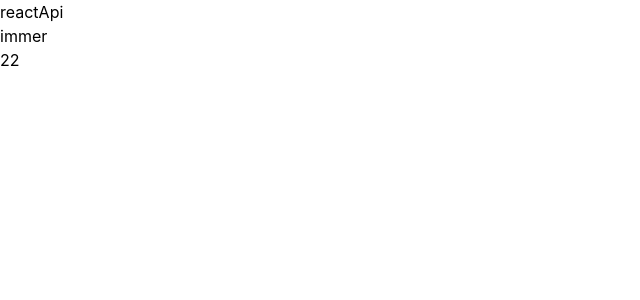
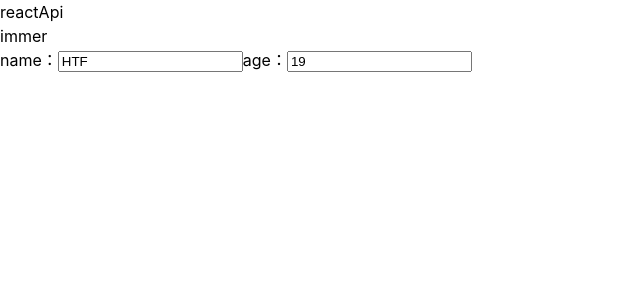
Before and after one commit to TengFeiHao/react-admin, a React (Vite) app: page /reactApi/immer in a window 1280 px wide. Shown: the top 300 px of the page, without its empty margins (0-640 px from the left). Built offline with nearby package versions, Linux system fonts and the light colour scheme.

Commit message:
fix(immer): 原理

```diff
--- a/src/router/index.tsx
+++ b/src/router/index.tsx
@@ -3,7 +3,7 @@ import { lazy, Suspense } from 'react'
 
 const LayoutPage = lazy(() => import('@/views/LayoutPage'))
 const ReactApi = lazy(() => import('@/views/reactApi/ReactApi'))
-const UseImmer = lazy(() => import('@/views/reactApi/immer/UseImmer'))
+const UseImmerPage = lazy(() => import('@/views/reactApi/immer/UseImmerPage'))
 
 const RoterConfig = () => {
   return useRoutes([
@@ -17,7 +17,7 @@ const RoterConfig = () => {
           children: [
             {
               path: 'immer',
-              element: <Suspense><UseImmer/></Suspense>
+              element: <Suspense><UseImmerPage/></Suspense>
             }
           ]
         }
--- a/src/views/reactApi/immer/UseImmer.tsx
+++ /dev/null
@@ -1,3 +0,0 @@
-export default function UseImmer() {
-  return <div>22</div>
-}
--- /dev/null
+++ b/src/views/reactApi/immer/UseImmerPage.tsx
@@ -0,0 +1,44 @@
+/**
+ * 由 Immer 提供的 draft 是一种特殊类型的对象，被称为 Proxy，它会记录你用它所进行的操作。
+ * 这就是你能够随心所欲地直接修改对象的原因所在！
+ * 从原理上说，Immer 会弄清楚 draft 对象的哪些部分被改变了，并会依照你的修改创建出一个全新的对象。
+ * 为什么在 React 中不推荐直接修改 state？
+ * 1.调试：如果你使用 console.log 并且不直接修改 state，你之前日志中的 state 的值就不会被新的 state 变化所影响。这样你就可以清楚地看到两次渲染之间 state 的值发生了什么变化
+ * 2.优化：React 常见的 优化策略 依赖于如果之前的 props 或者 state 的值和下一次相同就跳过渲染。如果你从未直接修改 state ，那么你就可以很快看到 state 是否发生了变化。如果 prevObj === obj，那么你就可以肯定这个对象内部并没有发生改变。
+ * 3.新功能：我们正在构建的 React 的新功能依赖于 state 被 像快照一样看待 的理念。如果你直接修改 state 的历史版本，可能会影响你使用这些新功能。
+ * 4.需求变更：有些应用功能在不出现任何修改的情况下会更容易实现，比如实现撤销/恢复、展示修改历史，或是允许用户把表单重置成某个之前的值。这是因为你可以把 state 之前的拷贝保存到内存中，并适时对其进行再次使用。如果一开始就用了直接修改 state 的方式，那么后面要实现这样的功能就会变得非常困难。
+ * 5.更简单的实现：React 并不依赖于 mutation ，所以你不需要对对象进行任何特殊操作。它不需要像很多“响应式”的解决方案一样去劫持对象的属性、总是用代理把对象包裹起来，或者在初始化时做其他工作。这也是为什么 React 允许你把任何对象存放在 state 中——不管对象有多大——而不会造成有任何额外的性能或正确性问题的原因。
+ */
+import type { ChangeEvent } from 'react'
+import { useImmer } from 'use-immer'
+
+export default function UseImmerPage() {
+  const [person, setPerson] = useImmer({
+    name: "HTF",
+    introduce: {
+      age: "19"
+    }
+  })
+  const handleNamChange = (e: ChangeEvent<HTMLInputElement>) => {
+    setPerson(draft => {
+      draft.name = e.target.value
+    })
+  }
+  const handleAgeChange = (e: ChangeEvent<HTMLInputElement>) => {
+    setPerson(draft => {
+      draft.introduce.age = e.target.value
+    })
+  }
+  return (
+    <>
+      <label>
+        name：
+        <input type="text" value={person.name} onChange={handleNamChange} />
+      </label>
+      <label>
+        age：
+        <input type="text" value={person.introduce.age} onChange={handleAgeChange} />
+      </label>
+    </>
+  )
+}
```
